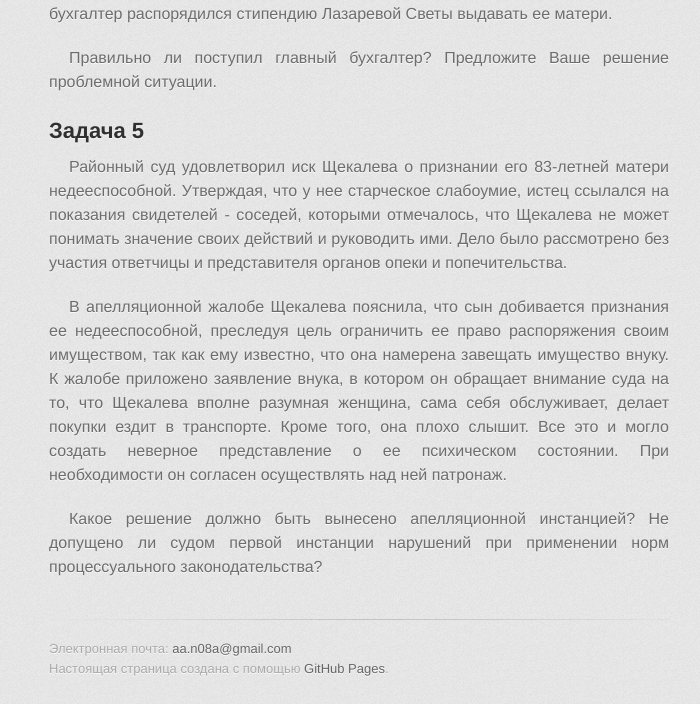
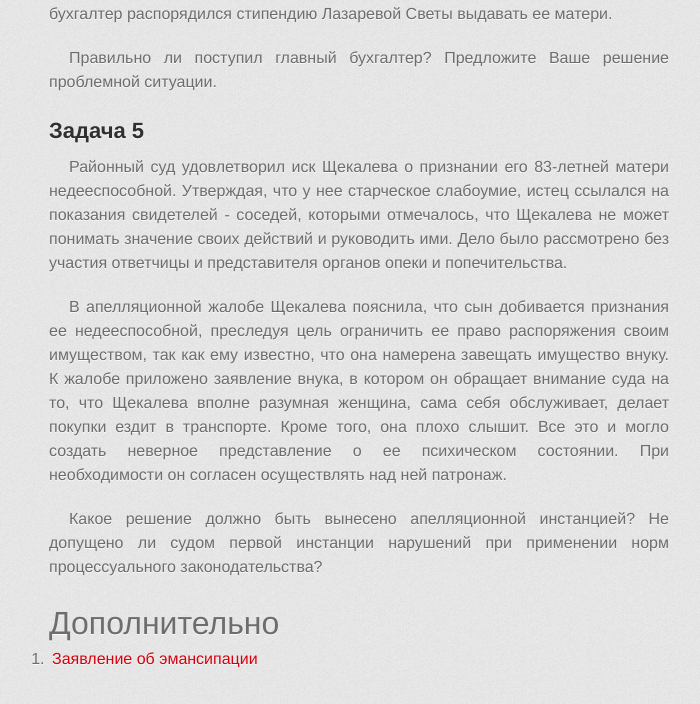
Before and after one commit to a-nova/a-nova.github.io, a Jekyll site: the page built from _grpr/03.md, in a window 1280 px wide and 900 px high, scrolled down 3076 px, cut to the strip 0-704 px from the top of the window. Shown: the whole strip, without its empty margins (281-981 px from the left). Built offline with Jekyll 4.4.1, drawn with Linux system fonts in a browser that asks for light colours; some web fonts are replaced.

Commit message:
заявление об эмансипации

```diff
--- a/_grpr/03.md
+++ b/_grpr/03.md
@@ -122,3 +122,7 @@ layout: page
 В апелляционной жалобе Щекалева пояснила, что сын добивается признания ее недееспособной, преследуя цель ограничить ее право распоряжения своим имуществом, так как ему известно, что она намерена завещать имущество внуку. К жалобе приложено заявление внука, в котором он обращает внимание суда на то, что Щекалева вполне разумная женщина, сама себя обслуживает, делает покупки ездит в транспорте. Кроме того, она плохо слышит. Все это и могло создать неверное представление о ее психическом состоянии. При необходимости он согласен осуществлять над ней патронаж.
 
 Какое решение должно быть вынесено апелляционной инстанцией? Не допущено ли судом первой инстанции нарушений при применении норм процессуального законодательства?
+
+# Дополнительно
+
+1. [Заявление об эмансипации](./03/Заявление об эмансипации.pdf)
```
Also changed, not shown: 1 other file.
